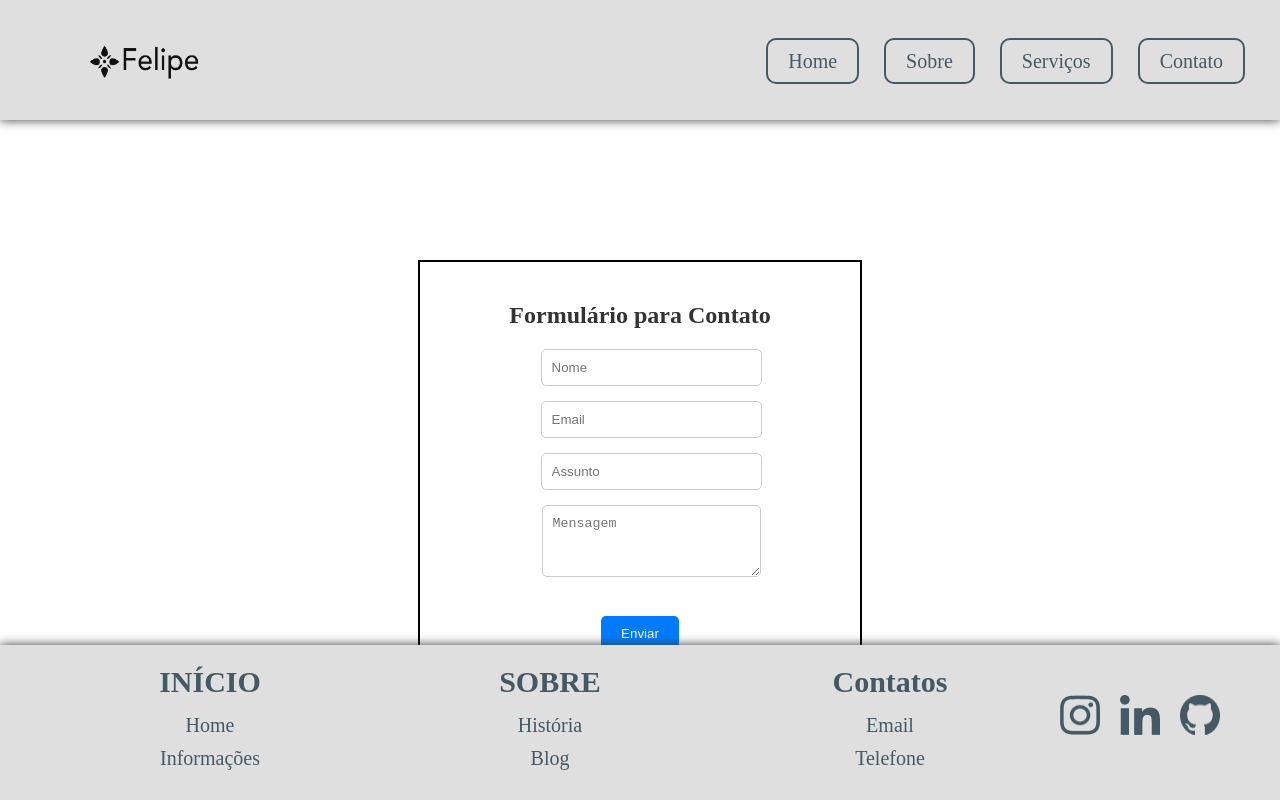
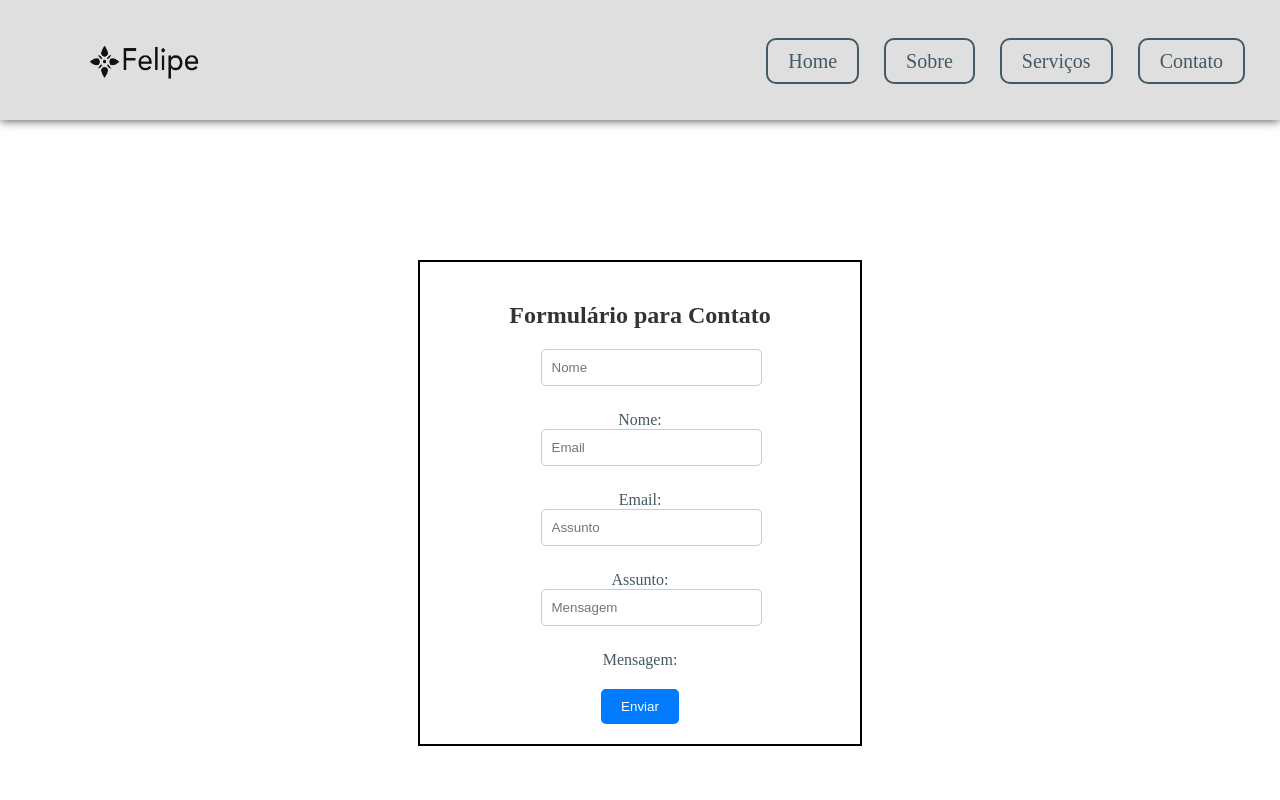
Before and after one commit to FelpinDaBlaze/Portfolio, a React (Vite) app: page /contato in a window 1280 px wide. Shown: the top 800 px of the page. Built offline with nearby package versions, Linux system fonts and the light colour scheme.

Commit message:
tututere

```diff
--- /dev/null
+++ b/src/componentes/contato/Contato.css
@@ -0,0 +1,49 @@
+.formulario-titulo {
+    margin-top: 20px;
+    font-size: 24px;
+    color: #333;
+    text-align: center;
+    margin-bottom: 20px;
+  }
+
+  .container {
+      max-width: 400px;
+      margin: 140px auto 100px;
+      padding: 20px;
+      text-align: center;
+      border: 2px solid #000;
+  }
+
+  form{
+      display: flex;
+      flex-direction: column;
+      align-items: center;
+  }
+
+
+  input[type="text1"],
+  input[type="email"],
+  input[type="assunto"],
+  input[type="mensagem"]
+  {
+    width: 100%;
+    padding: 10px;
+    margin-bottom: 15px;
+    border: 1px solid #ccc;
+    border-radius: 5px;
+  }
+
+  button {
+    background-color: #007BFF;
+    color: #fff;
+    padding: 10px 20px;
+    border: none;
+    border-radius: 5px;
+    cursor: pointer;
+    margin-left: 0;
+    margin-top: 20px;
+  }
+
+  button:hover {
+    background-color: #0056b3;
+  }
--- /dev/null
+++ b/src/componentes/contato/Contato.tsx
@@ -0,0 +1,52 @@
+import './Contato.css'
+import React, { useState } from "react";
+export default function Contato() {
+  const [texto, setTexto] = useState("");
+  const [email, setEmail] = useState("");
+  const [assunto, setAssunto] = useState("");
+  const [mensagem, setMensagem] = useState("");
+
+  function change_txt(e: React.ChangeEvent<HTMLInputElement>) {
+    setTexto(e.target.value);
+
+  }
+  function change_email(e: React.ChangeEvent<HTMLInputElement>) {
+    setEmail(e.target.value);
+
+  }
+  function change_assunto(e: React.ChangeEvent<HTMLInputElement>) {
+    setAssunto(e.target.value);
+
+  }
+  function change_mensagem(e: React.ChangeEvent<HTMLInputElement>) {
+    setMensagem(e.target.value);
+
+  }
+
+
+  return (
+    <div className='container'>
+      <h2 className='formulario-titulo'>Formulário para Contato</h2>
+      <form>
+        <div>
+          <input type="text1" placeholder='Nome' onChange={change_txt} /><p>Nome: {texto}</p>
+        </div>
+
+        <div>
+          <input type="email" placeholder='Email' onChange={change_email} /><p>Email: {email}</p>
+        </div>
+
+        <div>
+          <input type="text1" placeholder='Assunto' onChange={change_assunto} /><p>Assunto: {assunto}</p>
+        </div>
+
+        <div>
+        <input type="text1" placeholder='Mensagem' onChange={change_mensagem} /><p>Mensagem: {mensagem}</p>
+        </div>
+
+
+        <button type="submit">Enviar</button>
+      </form>
+    </div>
+  );
+}
--- a/src/componentes/footer/Footer.css
+++ b/src/componentes/footer/Footer.css
@@ -2,8 +2,6 @@ footer {
     background-color: #DFDFDF;
     color: white;
     padding: 0px 0;
-    bottom: 0;
-    left: 0;
     width: 100%;
     box-shadow: 0 0 10px rgb(57, 56, 56);
   }
--- a/src/main.css
+++ b/src/main.css
@@ -1,9 +1,3 @@
-footer {
-  position: absolute;
-  bottom: 0;
-  width: 100%;
-}
-
 *{
   margin: 0px;
 
@@ -15,56 +9,3 @@ p{
   color:#0b35da;
   font-size:2rem;
 }
-
-
-.formulario-titulo {
-  margin-top: 20px;
-  font-size: 24px;
-  color: #333;
-  text-align: center;
-  margin-bottom: 20px;
-}
-
-.container {
-    max-width: 400px;
-    margin: 140px auto 100px;
-    padding: 20px;
-    text-align: center;
-    border: 2px solid #000;
-}
-
-form{
-    display: flex;
-    flex-direction: column;
-    align-items: center;
-}
-
-
-input[type="text"],
-input[type="email"],
-input[type="assunto"],
-textarea {
-  width: 100%;
-  padding: 10px;
-  margin-bottom: 15px;
-  border: 1px solid #ccc;
-  border-radius: 5px;
-}
-.msg{
-  height: 50px;
-}
-
-button {
-  background-color: #007BFF;
-  color: #fff;
-  padding: 10px 20px;
-  border: none;
-  border-radius: 5px;
-  cursor: pointer;
-  margin-left: 0;
-  margin-top: 20px;
-}
-
-button:hover {
-  background-color: #0056b3;
-}
--- a/src/main.tsx
+++ b/src/main.tsx
@@ -3,6 +3,7 @@ import './main.css';
 import Header from './componentes/header/Header';
 import Footer from './componentes/footer/Footer';
 import Main from './componentes/main/Main';
+import Contato from './componentes/contato/Contato';
 import { createBrowserRouter, RouterProvider } from 'react-router-dom';
 import { render } from 'react-dom';
 
@@ -42,28 +43,7 @@ const router = createBrowserRouter([
     element: (
       <>
      <Header />
-          <div className='container'>
-          <h2 className='formulario-titulo'>Formulário para Contato</h2>
-          <form>
-            <div>
-              <input type="text" placeholder='Nome'/>
-            </div>
-
-            <div>
-              <input type="email" placeholder='Email'/>
-            </div>
-
-            <div>
-              <input type="assunto" placeholder='Assunto'/>
-            </div>
-
-            <div>
-              <textarea className='msg' placeholder='Mensagem'></textarea>
-            </div>
-
-            <button type="submit" >Enviar</button>
-          </form>
-          </div>
+     <Contato/>
      <Footer />
       </>
     ),
```
